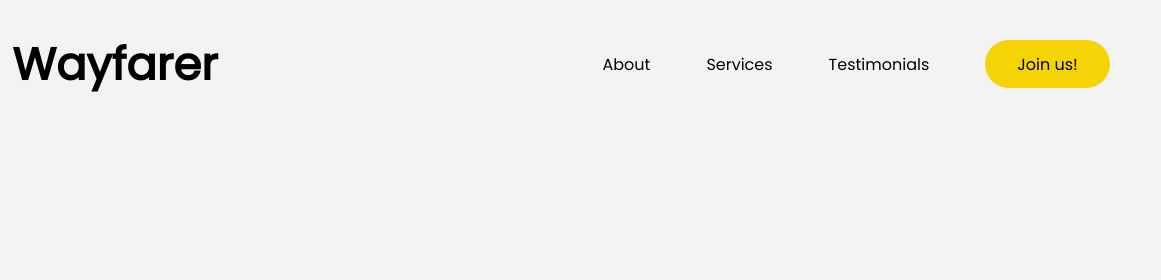
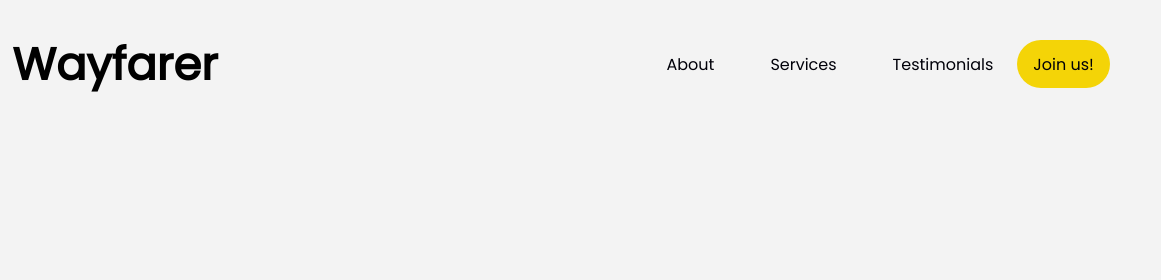
Before and after one commit to aishayusuff/Wayfarer, a plain HTML site: page index.html in a window 1280 px wide. Shown: the top 280 px of the page, 119-1280 px from the left. Drawn offline with Linux system fonts and the light colour scheme.

Commit message:
fixes nav button break bug

```diff
--- a/style.css
+++ b/style.css
@@ -120,10 +120,14 @@ header {
   color: var(--secondary-colour);
 }
 
+.nav-links > li:last-child .nav-link {
+  margin-left: 1.5rem;
+}
+
 .nav-link--btn {
   background-color: var(--primary-colour);
   border-radius: 2.5rem;
-  padding: 0.8rem 2rem;
+  padding: 0.8rem 1rem;
 }
 
 .nav-link--btn:hover {
```
